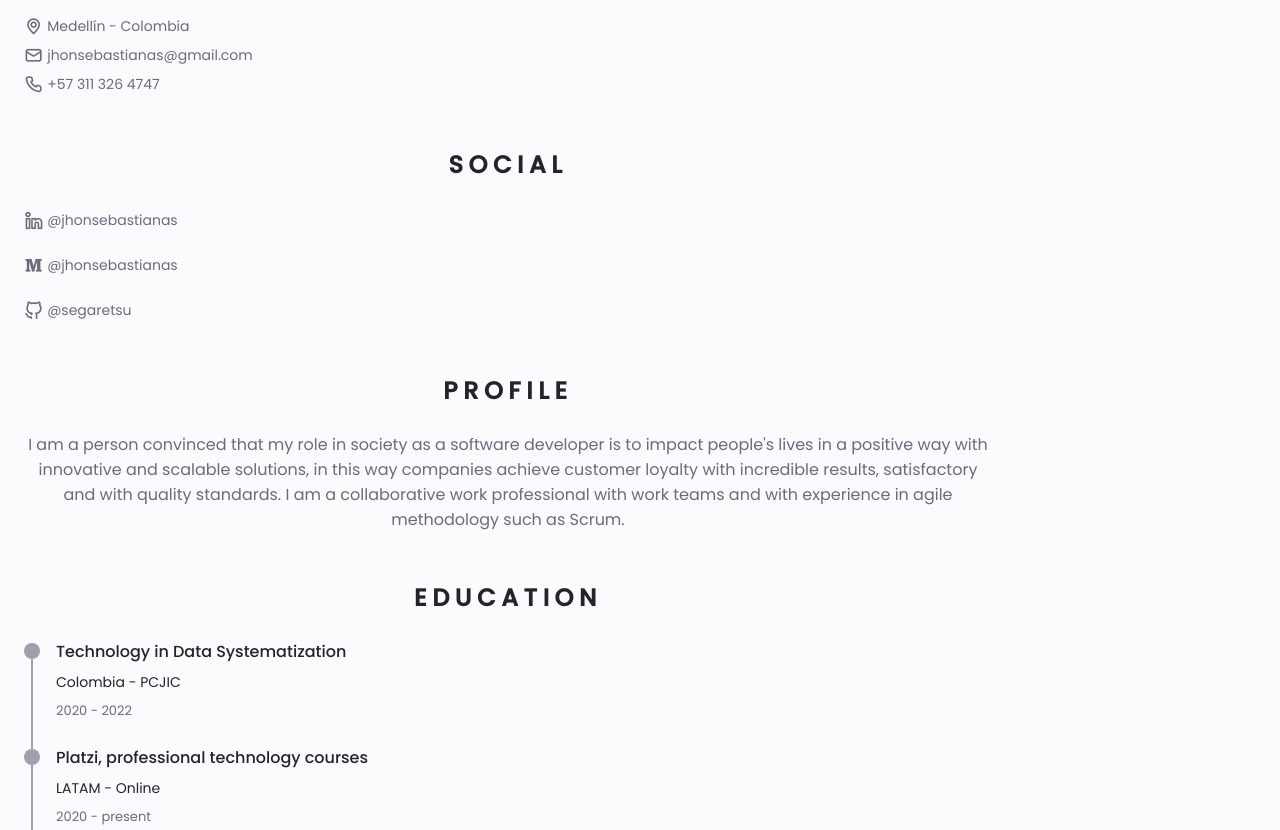
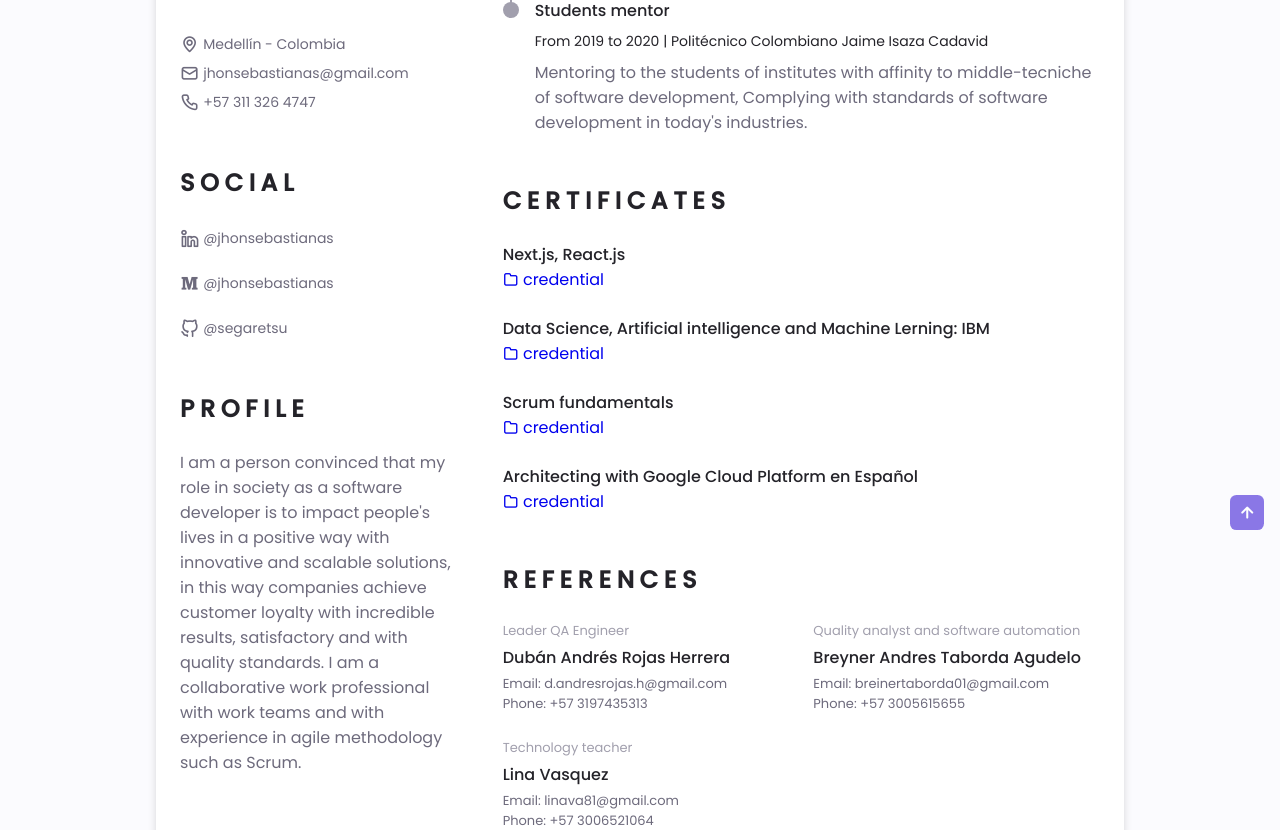
Before and after one commit to Jhonsebastianas/portafolio, a Next.js app: page /resume in a window 1280 px wide. Shown: the part 430-1260 px from the top of the page. Built offline with nearby package versions, Linux system fonts and the light colour scheme.

Commit message:
media queries - 14/06/2021, 08:28 p.m.

```diff
--- a/src/components/layouts/LayoutResume.jsx
+++ b/src/components/layouts/LayoutResume.jsx
@@ -1,8 +1,6 @@
 import React, { useEffect } from 'react'
-// import Footer from '@components/layouts/Footer'
-// import Social from '@components/layouts/Social'
 // import Header from '@components/sections/Header'
-// import ScrollUp from '@components/commons/button-scroll-up'
+import ScrollUp from '@components/commons/button-scroll-up'
 
 const LayoutResume = ({ children }) => {
 
@@ -22,8 +20,7 @@ const LayoutResume = ({ children }) => {
             <div className="l-main bd-container">
                 {children}
             </div>
-            {/* <Footer />
-            <ScrollUp /> */}
+            <ScrollUp />
         </>
     )
 }
--- a/src/components/sections/resume/Home.jsx
+++ b/src/components/sections/resume/Home.jsx
@@ -8,6 +8,10 @@ const StyledHome = StyledComponents.section`
 
 const StyledHomeContainer = StyledComponents.div`
     gap: 3rem !important;
+
+    @media screen and (min-width: 968px) {
+        gap: 1.5rem;
+    }
 `
 
 const StyledHomeData = StyledComponents.div`
@@ -44,6 +48,12 @@ const StyledHomeData = StyledComponents.div`
         &:hover {
             background-color: var(--text-color);
             color: var(--container-color);
+        }
+    }
+
+    @media screen and (min-width: 968px) {
+        .home__button-movil {
+            display: none;
         }
     }
 `
--- a/src/components/sections/resume/Interests.jsx
+++ b/src/components/sections/resume/Interests.jsx
@@ -4,6 +4,11 @@ import StyledComponents from 'styled-components'
 const StyledInterestsContainer = StyledComponents.div`
     grid-template-columns: repeat(3, 1fr);
     margin-top: var(--mb-2);
+
+    @media screen and (min-width: 968px) {
+        grid-template-columns: repeat(5, max-content);
+        column-gap: 3.5rem !important;
+    }
 `
 
 const StyledInterestsConent = StyledComponents.div`
--- a/src/components/sections/resume/Languages.jsx
+++ b/src/components/sections/resume/Languages.jsx
@@ -18,6 +18,11 @@ const StyledLanguageContent = StyledComponents.ul`
         background-color: var(--text-color);
         border-radius: 50%;
         margin-right: .75rem;
+    }
+
+    @media screen and (min-width: 968px) {
+        grid-template-columns: repeat(3, max-content);
+        column-gap: 3.5rem !important;
     }
 `
 
--- a/src/components/sections/resume/References.jsx
+++ b/src/components/sections/resume/References.jsx
@@ -1,18 +1,25 @@
 import React from 'react'
 import Reference from '@components/commons/resume/reference'
+import StyledComponents from 'styled-components'
 import listReferences from '@constants/references'
+
+const StyledReferencesContainer = StyledComponents.div`
+    @media screen and (min-width: 968px) {
+        grid-template-columns: repeat(2, 1fr);
+    }
+`
 
 const References = () => {
 
     return (
         <section className="references section" id="references">
-            <h2 className="section__title">References</h2>
+            <h2 className="section-title">References</h2>
 
-            <div className="references__container bd-grid">
+            <StyledReferencesContainer className="references__container bd-grid">
                 {React.Children.toArray(
                     listReferences.map(reference => <Reference reference={reference} />)
                 )}
-            </div>
+            </StyledReferencesContainer>
         </section>
     )
 }
--- a/src/styles/css/styles-resume.css
+++ b/src/styles/css/styles-resume.css
@@ -1,6 +1,6 @@
 /*==================== Classes modified to reduce size and print on A4 sheet ====================*/
 
-*.body__resume,::before,::after {
+*.body__resume, ::before, ::after {
     box-sizing: border-box;
 }
 
@@ -13,7 +13,6 @@ body.body__resume {
     --mb-1: .5rem;
     --mb-2: 1rem;
     --mb-3: 1.5rem;
-
     /* Styles */
     margin: 0 0 var(--header-height) 0;
     padding: 0;
@@ -66,3 +65,40 @@ body.body__resume {
     display: grid;
     gap: 1.5rem;
 }
+
+/*====================  MEDIA QUERIES ====================*/
+
+/* Classes modified for large screen size */
+
+@media screen and (min-width: 968px) {
+    body.body__resume {
+        margin: 3rem 0;
+    }
+    .body__resume .bd-container {
+        margin-left: auto;
+        margin-right: auto;
+    }
+    .body__resume .l-header, .body__resume .show-scroll {
+        display: none;
+    }
+
+    .body__resume .resume {
+        display: grid;
+        grid-template-columns: .5fr 1fr;
+        background-color: var(--container-color);
+        box-shadow: 0 0 8px rgba(13,12,12, .15);
+    }
+
+    .body__resume .resume__left {
+        background-color: var(--container-color-alt);
+    }
+
+    .body__resume .resume__left, .body__resume .resume__right {
+        padding: 0 1.5rem;
+    }
+
+    .body__resume .section-title,
+    .body__resume .profile__description {
+        text-align: initial;
+    }
+}
```
